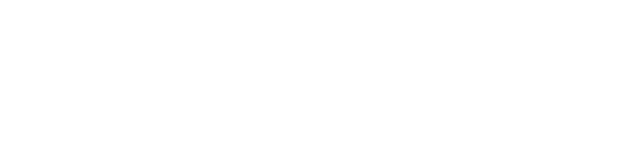
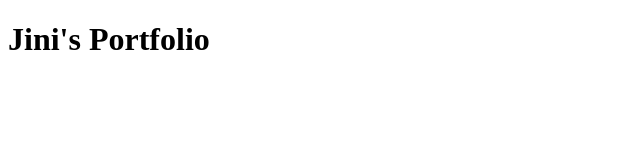
Before and after one commit to YooJini/YooJini.github.io, a plain HTML site: page index.html in a window 1280 px wide. Shown: the whole page, without its empty margins (0-640 px from the left). Drawn offline with Linux system fonts and the light colour scheme.

Commit message:
add title

```diff
--- a/index.html
+++ b/index.html
@@ -1,9 +1,10 @@
 <!DOCTYPE html>
 <head>
     <meta charset="UTF-8">
-    <title>Document</title>
+    <title>Jini's Portfolio</title>
 </head>
 <body>
+    <h1> Jini's Portfolio</h1>
 
 </body>
 </html>
```
